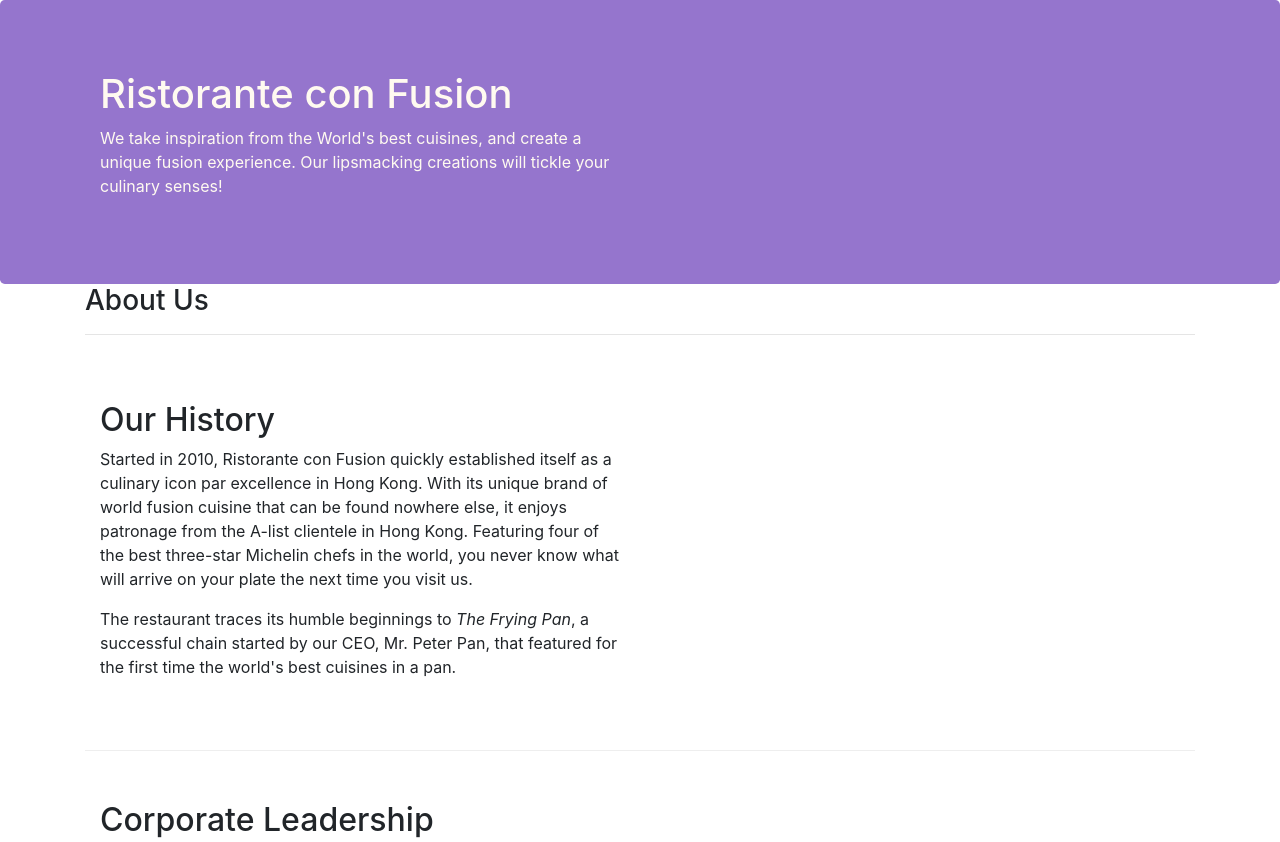
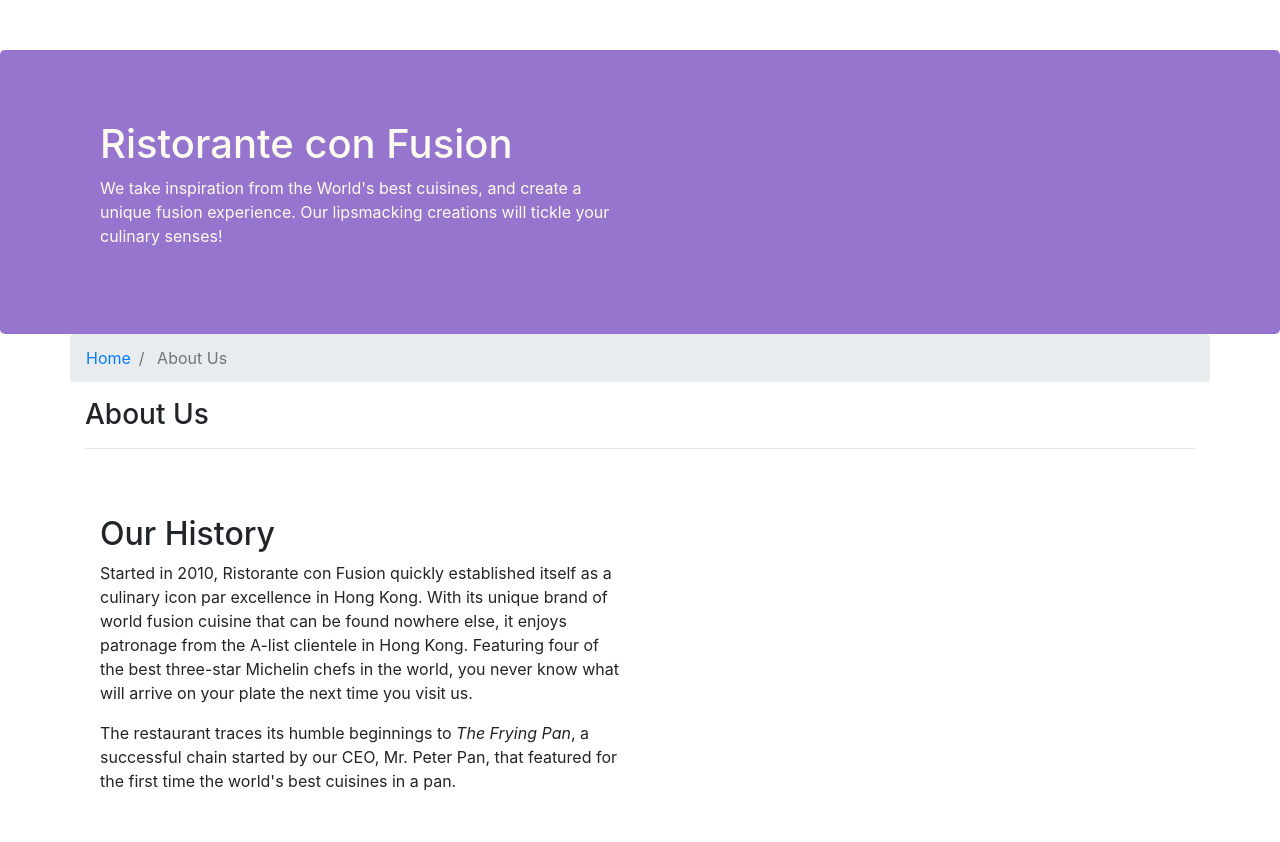
Before and after one commit to Coletin/TestBoostrap, a website: page aboutus.html in a window 1280 px wide. Shown: the top 842 px of the page. Drawn offline with nearby package versions, Linux system fonts and the light colour scheme.

Commit message:
Breadcumb and navbar

```diff
--- a/aboutus.html
+++ b/aboutus.html
@@ -13,7 +13,30 @@
 </head>
 
 <body>
-
+    <nav class="navbar navbar-dark navbar-expand-sm fixed-top">
+        <div class="container">
+            <button class="navbar-toggler" type="button" data-toggle="collapse" data-target="#Navbar">
+                <span class="navbar-toggler-icon"></span>
+            </button>
+            <a class="navbar-brand mr-auto" href="./index.html">Ristorante Con Fusion</a>
+            <div class="collapse navbar-collapse" id="Navbar">
+                <ul class="navbar-nav mr-auto">
+                    <li class="nav-item">
+                        <a class="nav-link" href="./index.html">Home</a>
+                    </li>
+                    <li class="nav-item active">
+                        <a class="nav-link" href="#">About</a>
+                    </li>
+                    <li class="nav-item">
+                        <a class="nav-link" href="#">Menu</a>
+                    </li>
+                    <li class="nav-item">
+                        <a class="nav-link" href="#">Contact</a>
+                    </li>
+                </ul>
+            </div>
+        </div>
+    </nav>
     <header class="jumbotron">
         <div class="container">
             <div class="row row-header">
@@ -29,6 +52,14 @@
 
     <div class="container">
         <div class="row">
+            <ol class="col-12 breadcrumb">
+                <li class="breadcrumb-item">
+                    <a href="./index.html">Home</a>
+                </li>
+                <li class="breadcrumb-item active">
+                    About Us
+                </li>
+            </ol>
             <div class="col-12">
                <h3>About Us</h3>
                <hr>
@@ -68,7 +99,7 @@
                 <div class="col-4 offset-1 col-sm-2">
                     <h5>Links</h5>
                     <ul class="list-unstyled">
-                        <li><a href="#">Home</a></li>
+                        <li><a href="./index.html">Home</a></li>
                         <li><a href="#">About</a></li>
                         <li><a href="#">Menu</a></li>
                         <li><a href="#">Contact</a></li>
--- a/css/styles.css
+++ b/css/styles.css
@@ -28,3 +28,10 @@ address{
     margin: 0px;
     color: #0f0f0f;
 }
+
+body{
+    padding: 50px 0px 0px 0px;
+}
+.navbar-darl{
+    background-color: #512DAB;
+}
```
Also changed, not shown: index.html (+25 -1 lines).
